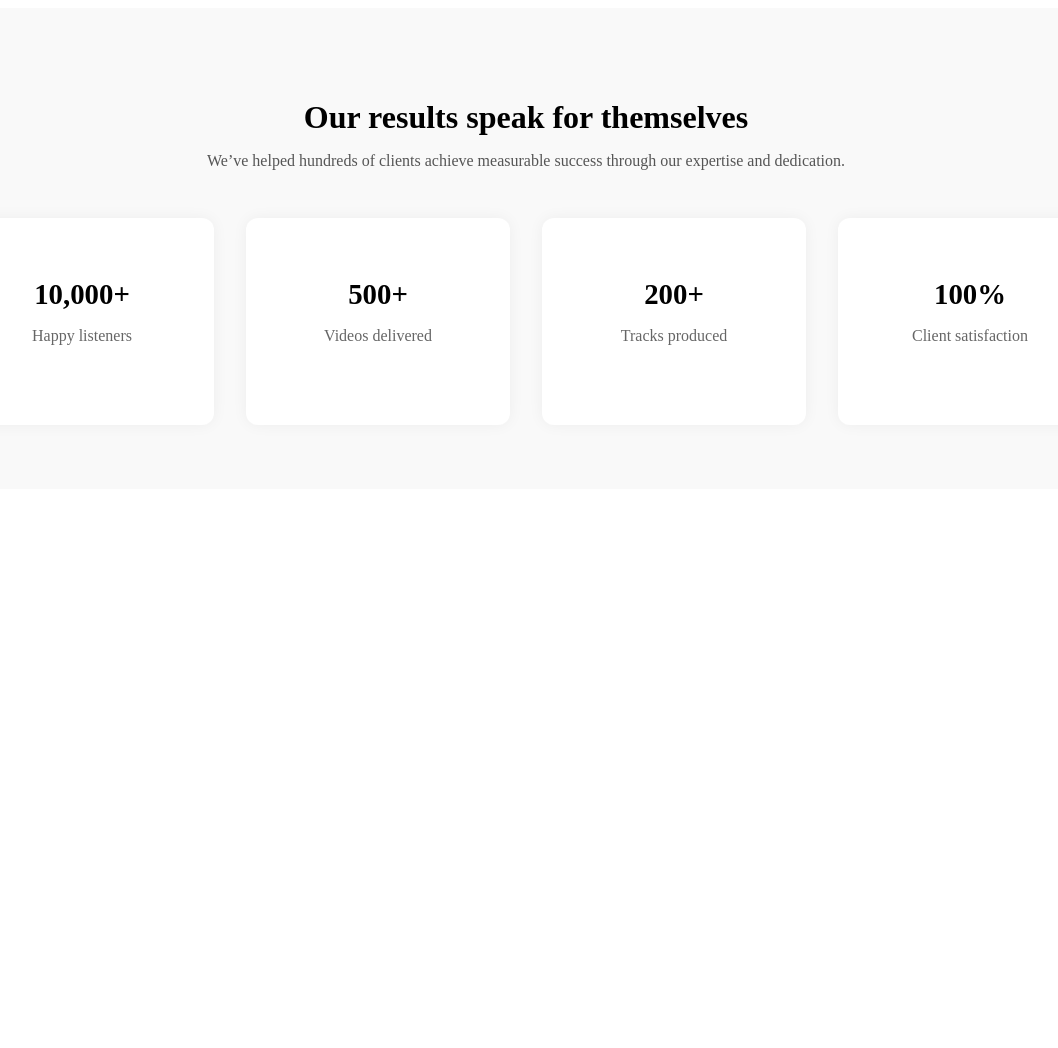
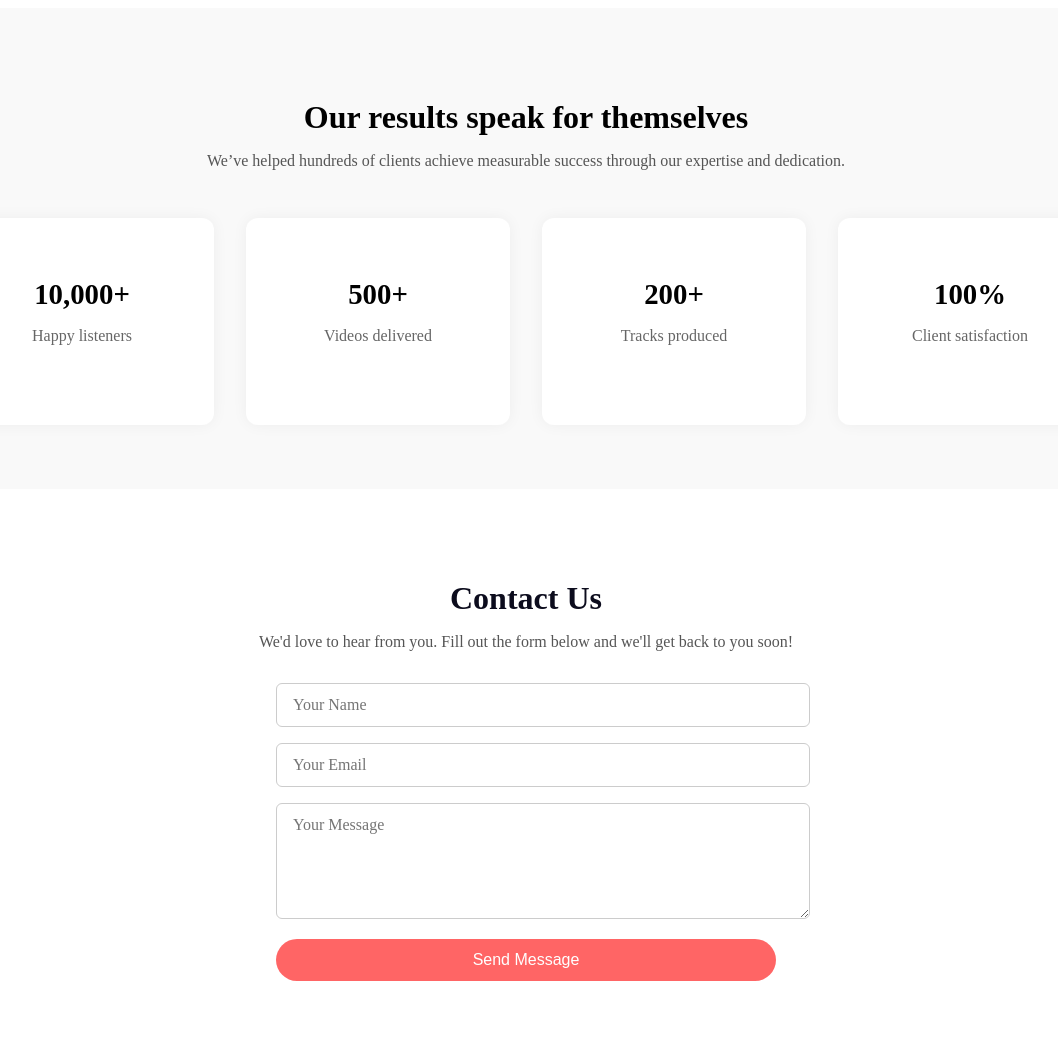
Before and after one commit to Tarik-Jebrouni/alx_html_css, a plain HTML site: page headphones/1-index.html.html in a window 1280 px wide. Shown: the whole page, without its empty margins (114-1172 px from the left). Before the commit the page ends 800 px from the top, so only its background shows below. Drawn offline with Linux system fonts and the light colour scheme.

Commit message:
Contact us

```diff
--- a/headphones/1-index.html.html
+++ b/headphones/1-index.html.html
@@ -35,6 +35,26 @@
                 </div>
             </div>
         </section>
+        <section class="contact" id="contact">
+            <h2>Contact Us</h2>
+            <p>We'd love to hear from you. Fill out the form below and we'll get
+                back to you soon!</p>
 
+            <form class="contact-form" action="#" method="post">
+                <div class="form-group">
+                    <input type="text" name="name" placeholder="Your Name"
+                        required minlength="2" />
+                </div>
+                <div class="form-group">
+                    <input type="email" name="email" placeholder="Your Email"
+                        required />
+                </div>
+                <div class="form-group">
+                    <textarea name="message" placeholder="Your Message" rows="5"
+                        required></textarea>
+                </div>
+                <button type="submit" class="submit-btn">Send Message</button>
+            </form>
+        </section>
     </body>
 </html>
--- a/headphones/1-styles.css
+++ b/headphones/1-styles.css
@@ -45,15 +45,73 @@
   color: #666;
   font-size: 1rem;
 }
+.contact {
+  background-color: #fff;
+  padding: 4rem 2rem;
+  text-align: center;
+}
+
+.contact h2 {
+  font-size: 2rem;
+  margin-bottom: 0.5rem;
+  color: #0c0c1d;
+}
+
+.contact p {
+  color: #555;
+  margin-bottom: 2rem;
+  max-width: 600px;
+  margin-inline: auto;
+}
+
+.contact-form {
+  max-width: 500px;
+  margin: 0 auto;
+  display: grid;
+  gap: 1rem;
+}
+
+.form-group input,
+.form-group textarea {
+  width: 100%;
+  padding: 0.75rem 1rem;
+  border: 1px solid #ccc;
+  border-radius: 6px;
+  font-size: 1rem;
+  font-family: inherit;
+  transition: border 0.3s ease;
+}
+
+.form-group input:focus,
+.form-group textarea:focus {
+  border-color: #ff6565;
+  outline: none;
+}
+
+.submit-btn {
+  background: #ff6565;
+  color: #fff;
+  padding: 0.75rem 1.5rem;
+  border: none;
+  border-radius: 25px;
+  font-size: 1rem;
+  cursor: pointer;
+  transition: opacity 0.3s;
+}
+
+.submit-btn:hover,
+.submit-btn:active {
+  opacity: 0.9;
+}
 
 
 @media (max-width: 480px) {
-  .services {
+  .result-cards {
     flex-direction: column;
     align-items: center;
   }
 
-  .service-card {
+  .result-card {
     width: 90%;
   }
 }
```
